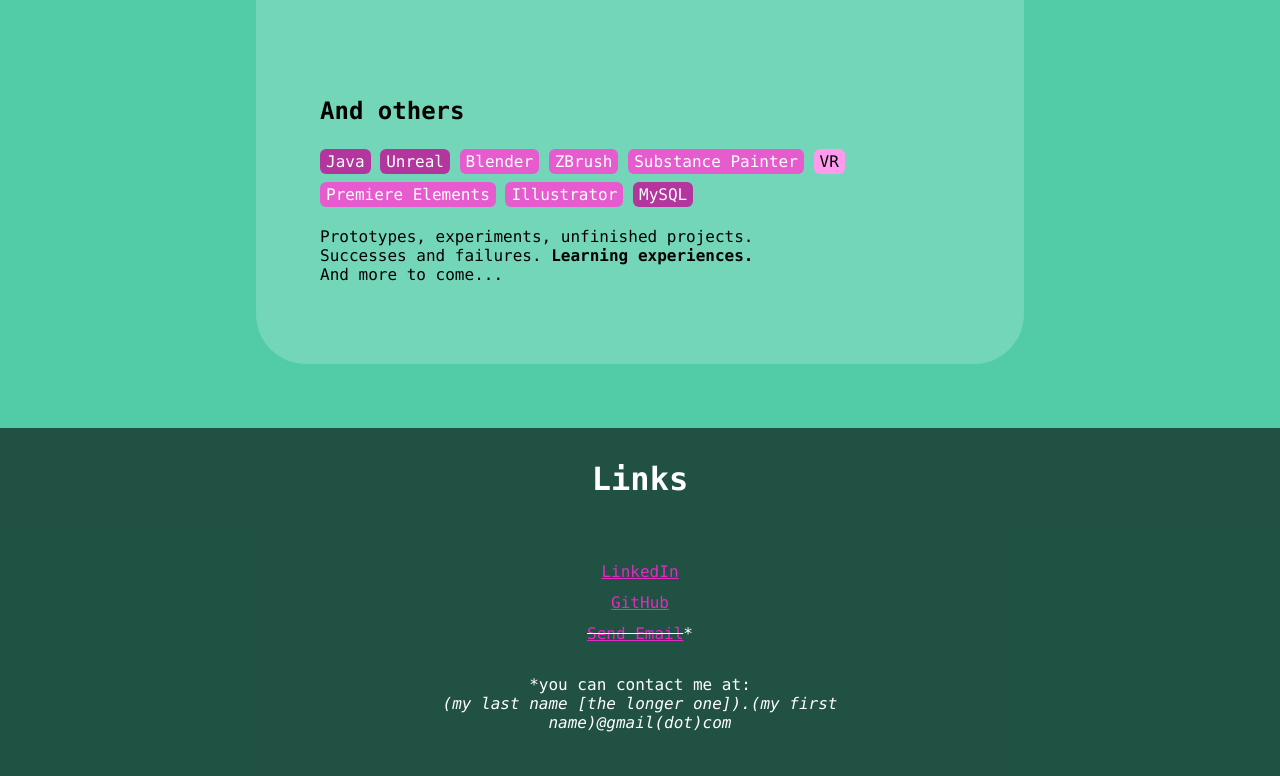
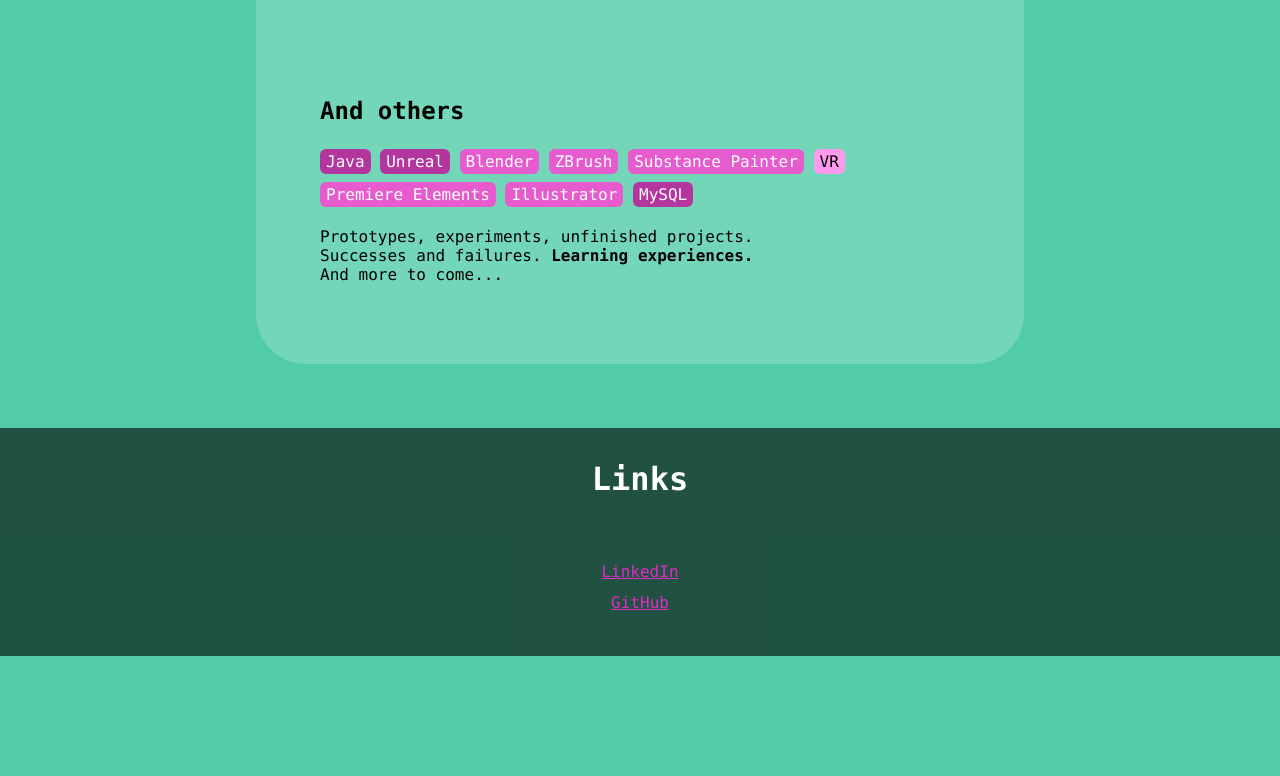
Before and after one commit to hataramiko/hataramiko.github.io, a plain HTML site: page index.html in a window 1280 px wide. Shown: the part 3534-4310 px from the top of the page. After the commit the page ends 4190 px from the top, so only its background shows below. Drawn offline with Linux system fonts and the light colour scheme.

Commit message:
Clean up Links section

```diff
--- a/index.html
+++ b/index.html
@@ -23,6 +23,18 @@
 	<main>
 		<div>
 			<h1>Projects</h1>
+				<!--h2>Collection Catalog</h2>
+				<p>
+					A native Android application developed independently.
+				</p>
+				<div>
+					<span class="label-a">Android Studio</span>
+					<span class="label-a">Kotlin</span>
+					<span class="label-a">SQLite</span>
+					<span class="label-a">Git</span>
+					<span class="label-c">Android</span>
+					<span class="label-d">independent</span>
+				</div-->
 			<div class="project" id="rounded-top">
 				<h2>License Plate Map of Japan</h2>
 				<p>
@@ -213,13 +225,9 @@
 				<li class="footer-list">
 					<a href="https://github.com/hataramiko">GitHub</a>
 				</li>
-				<li class="footer-list">
-					<!--a href="mailto:@"--><del><u>Send Email</u></del>*<!--/a-->
-				</li>
-				<li class="footer-list" id="ps">
-					*you can contact me at:<br>
-					<i>(my last name [the longer one]).(my first name)@gmail(dot)com</i>
-				</li>
+				<!--li class="footer-list">
+					<a href="mailto:@">Send Email</a>
+				</li-->
 			</ul>
 		</div>
 	</footer>
```
